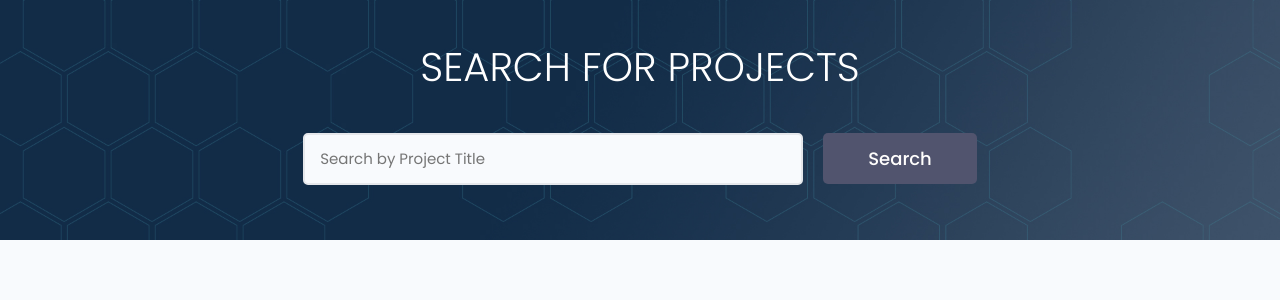
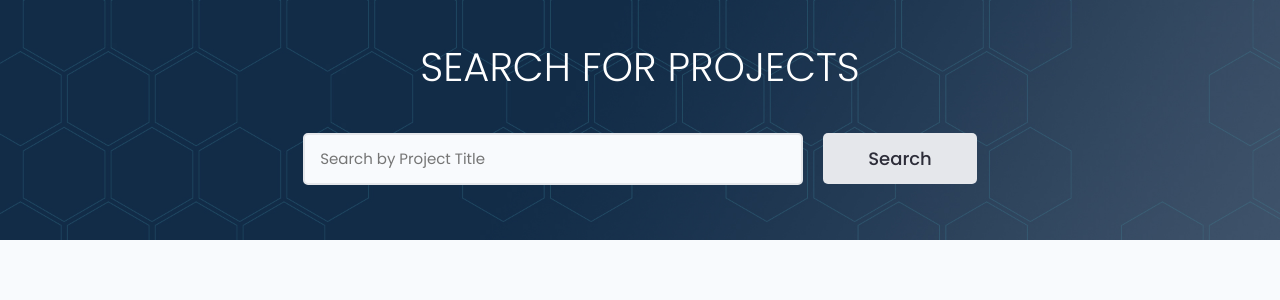
Before and after one commit to vedrandragicevic/devsearch-webapp-django, a Django app: page /projects/ in a window 1280 px wide. Shown: the part 84-384 px from the top of the page. Run offline with Django 4.2, Linux system fonts and the light colour scheme; data that the repository does not hold is empty; some libraries are stand-ins or nearby versions.

Commit message:
changed search button for projects

```diff
--- a/projects/templates/projects/projects.html
+++ b/projects/templates/projects/projects.html
@@ -19,7 +19,7 @@
                 placeholder="Search by Project Title" value="{{search_query}}" />
             </div>
 
-            <input class="btn btn--sub btn--lg" type="submit" value="Search" />
+            <input class="btn btn-light btn--lg" type="submit" value="Search" />
           </form>
         </div>
       </div>
```
